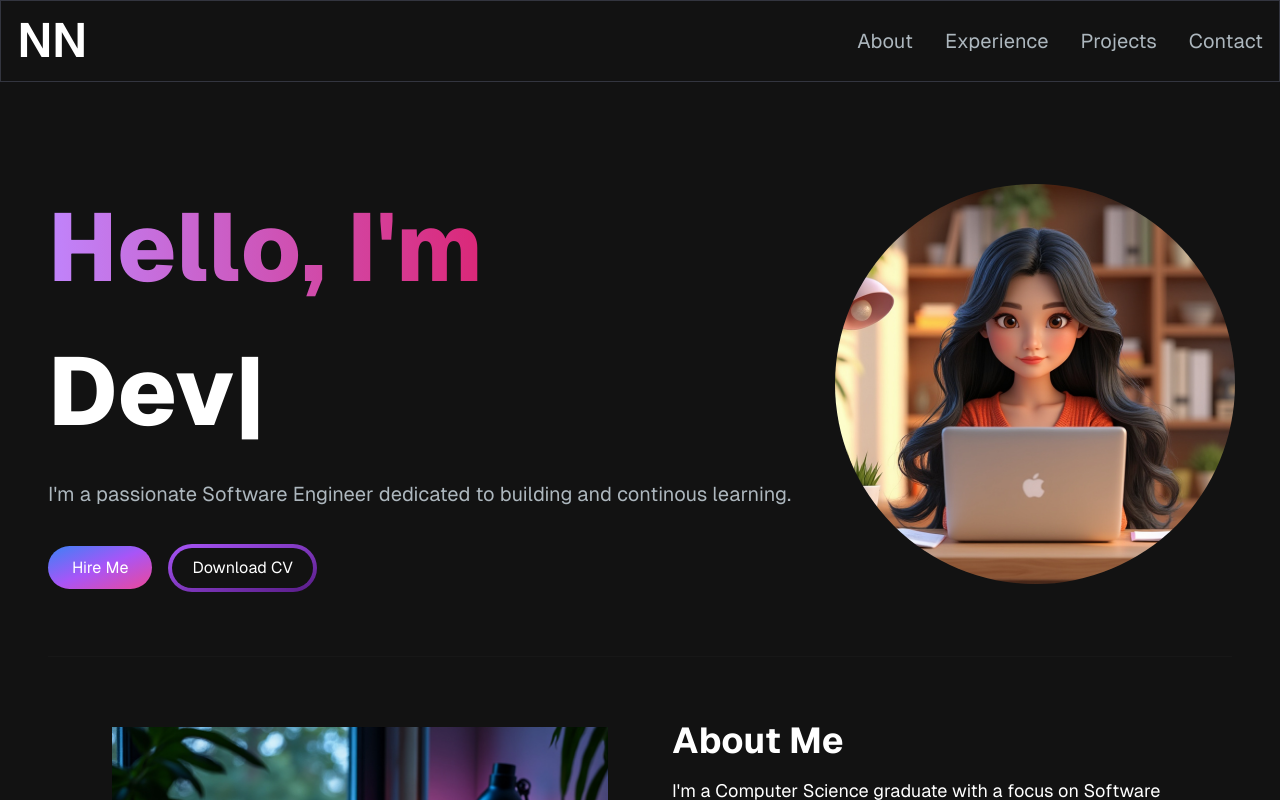
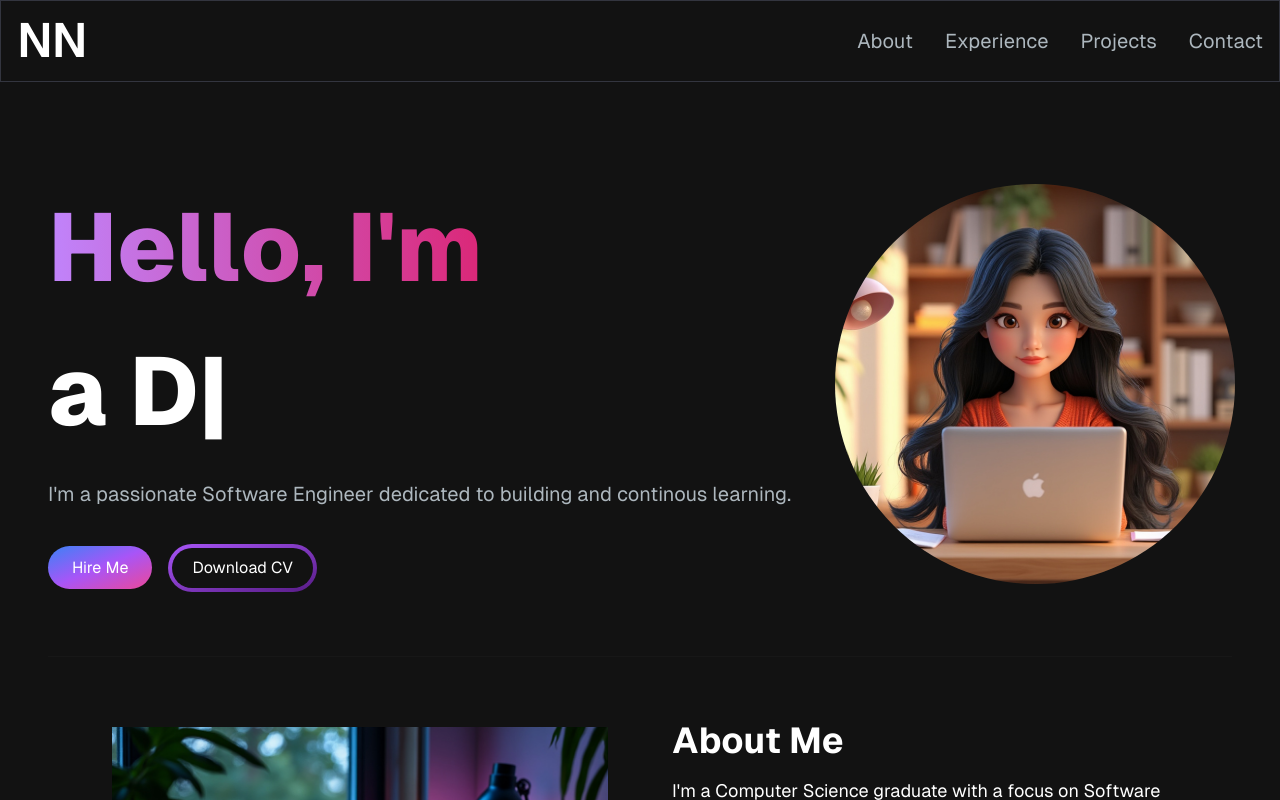
Before and after one commit to nathaliekng/Portfolio-website, a Next.js app: page / in a window 1280 px wide. Shown: the top 800 px of the page. Built offline with nearby package versions, Linux system fonts and the light colour scheme.

Commit message:
fix hero

```diff
--- a/app/components/HeroSection.jsx
+++ b/app/components/HeroSection.jsx
@@ -29,7 +29,7 @@ const HeroSection = () => {
                 1000,
                 "Nathalie",
                 1000,
-                "Developer",
+                "a Developer",
                 1000,
               ]}
               wrapper="span"
```
